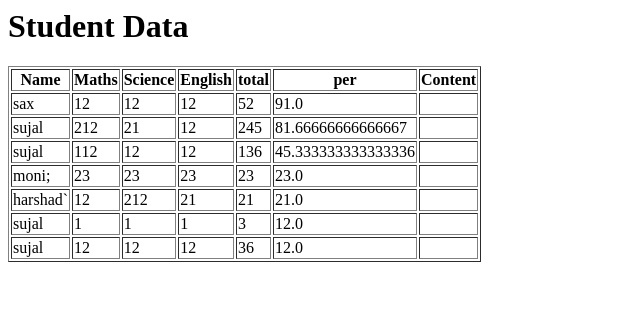
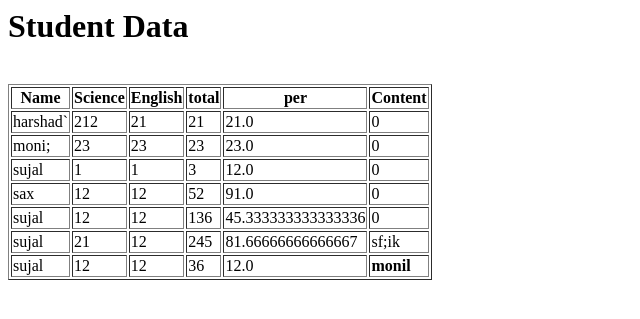
Before and after one commit to harshad-kakadiya/python_pr, a Django app: page /students/ in a window 1280 px wide. Shown: the top 319 px of the page, without its empty margins (0-640 px from the left). Run offline with Django 5.2, Linux system fonts and the light colour scheme; data comes from the database, SQL or seed files in the repository; both versions use the stored data as it was before the commit; parts of the project's set-up code (start-up, migrations or seed data) failed here and were passed over.

Commit message:
models add

```diff
--- a/second_project/second_app/models.py
+++ b/second_project/second_app/models.py
@@ -4,7 +4,6 @@ from tinymce.models import HTMLField
 
 class Student(models.Model):
     name = models.CharField(max_length=100)
-    maths = models.IntegerField()
     science = models.IntegerField()
     english = models.IntegerField()
     total = models.IntegerField(blank=True, null=True)
@@ -13,8 +12,9 @@ class Student(models.Model):
     content = HTMLField(blank=True, null=True)
 
 
+
     def save(self, *args, **kwargs):
-        self.total = self.maths + self.science + self.english
+        self.total = self.science + self.english
         self.percentage = self.total / 3
         super().save(*args, **kwargs)
 
--- a/second_project/second_app/templates/student_list.html
+++ b/second_project/second_app/templates/student_list.html
@@ -1,9 +1,9 @@
 <h1>Student Data</h1>
+<marquee>Welcome to My Website Welcome to My Website</marquee>
 
 <table border="1">
     <tr>
         <th>Name</th>
-        <th>Maths</th>
         <th>Science</th>
         <th>English</th>
         <th>total</th>
@@ -11,15 +11,15 @@
         <th>Content</th>
     </tr>
 
+
 {% for s in students %}
 <tr>
     <td>{{ s.name }}</td>
-        <td>{{ s.maths }}</td>
     <td>{{ s.science }}</td>
     <td>{{ s.english }}</td>
     <td>{{ s.total }}</td>
     <td>{{ s.percentage }}</td>
-        <td>{{ i.content|safe }}</td>
+    <td>{{ s.content|safe }}</td>
 </tr>
 {% endfor %}
 </table>
--- a/second_project/second_app/urls.py
+++ b/second_project/second_app/urls.py
@@ -4,12 +4,5 @@ from . import views
 
 urlpatterns = [
     path('', views.home),
-     path('students/', views.student_list),
+    path('students/', views.student_list,name='students'),
 ]
-
-
-
-
-
-
-pq
--- a/second_project/second_app/views.py
+++ b/second_project/second_app/views.py
@@ -11,5 +11,5 @@ from django.shortcuts import render
 from .models import Student
 
 def student_list(request):
-    data = Student.objects.all().order_by('-percentage')
-    return render(request, 'student_list.html', {'students': data})
+    students = Student.objects.all()
+    return render(request, 'student_list.html', {'students': students})
```
Also changed, not shown: second_project/db.sqlite3, second_project/second_app/migrations/0005_remove_student_maths.py (added). Lines whose indentation alone changed are shown as unchanged.
